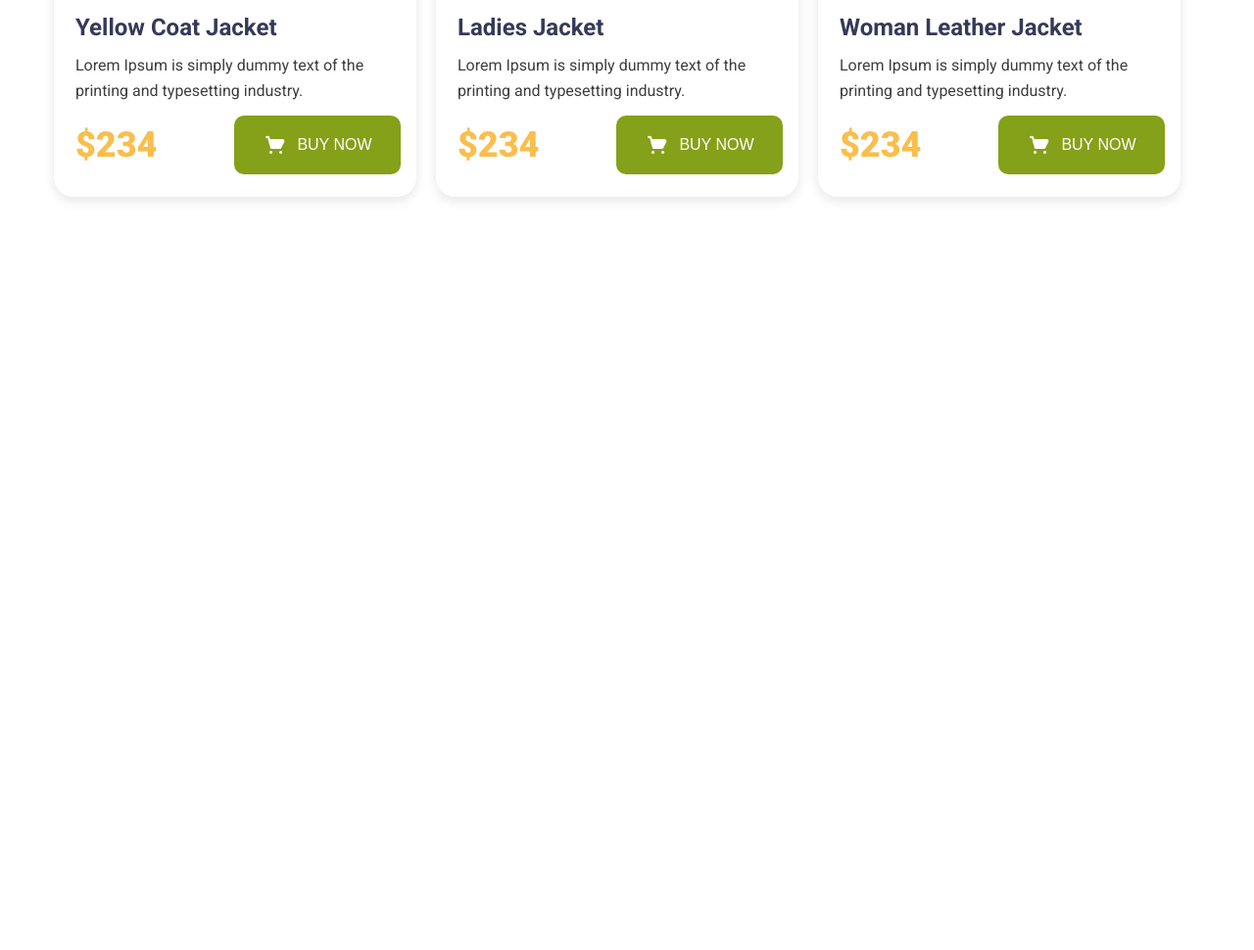
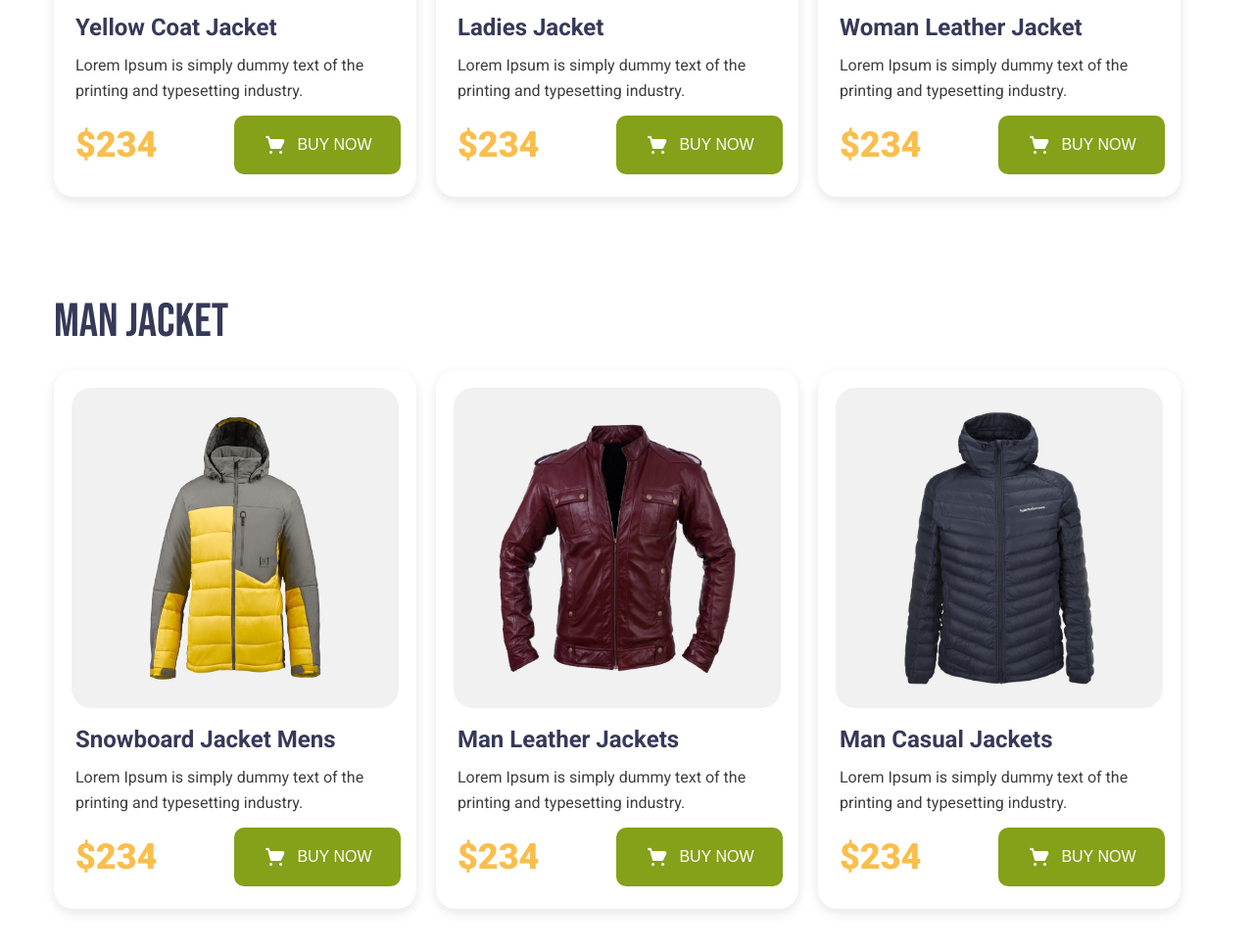
Before and after one commit to marufmahin/Tools-Assignment-Genz, a plain HTML site: page index.html in a window 1280 px wide. Shown: the part 1191-2161 px from the top of the page at 98% size. Before the commit the page ends 1491 px from the top, so only its background shows below. Drawn offline with Linux system fonts and the light colour scheme.

Commit message:
Man Jacket Section Added

```diff
--- a/index.html
+++ b/index.html
@@ -61,7 +61,7 @@
     <main>
 
         <!-- Women Jacket -->
-         <section class="Women-section">
+         <section class="Woman-section">
             <h3 class="bebas-neue-regular W-J-Title">W0Man Jacket</h3>
 
             <div class="All-card">
@@ -114,6 +114,63 @@
                 </div>
 
             </div>
+         </section>
+
+         <!-- Man Jackets -->
+
+          <section class="Man-section">
+            <h3 class="bebas-neue-regular W-J-Title">Man Jacket</h3>
+
+            <div class="All-card">
+
+                <div class="card">
+                    <div class="img-div">
+                        <img class="fourth-img" src="/images/jacket-4.png" alt="">
+                    </div>
+                    <h4 class="jacket">Snowboard Jacket Mens </h4>
+
+                    <p class="jacket-des">Lorem Ipsum is simply dummy text of the
+                     printing and typesetting industry.</p>
+
+                     <div class="buy">
+                        <h3>$234</h3>
+                        <button class="btn-primary"><img src="icons/shopping-cart 1.png" alt="" class="btn-img">BUY NOW</button>
+                     </div>
+                </div>
+
+                <div class="card">
+                    <div class="img-div">
+                        <img class="fifth-img" src="/images/jacket-5.png" alt="">
+                    </div>
+                    <h4 class="jacket" >Man Leather Jackets </h4>
+
+                    <p class="jacket-des">Lorem Ipsum is simply dummy text of the
+                     printing and typesetting industry.</p>
+
+                     <div class="buy">
+                        <h3>$234</h3>
+                        <button class="btn-primary"><img src="icons/shopping-cart 1.png" alt="" class="btn-img">BUY NOW</button>
+                     </div>
+
+                </div>
+
+                <div class="card">
+                    <div class="img-div">
+                        <img class="sixth-img" src="/images/jacket-6.png" alt="">
+                    </div>
+                    <h4 class="jacket">Man Casual Jackets</h4>
+
+                    <p class="jacket-des">Lorem Ipsum is simply dummy text of the
+                     printing and typesetting industry.</p>
+
+                     <div class="buy">
+                        <h3>$234</h3>
+                        <button class="btn-primary"><img src="icons/shopping-cart 1.png" alt="" class="btn-img">BUY NOW</button>
+                     </div>
+
+                </div>
+
+            </div>
 
          </section>
 
--- a/styles/style.css
+++ b/styles/style.css
@@ -144,7 +144,7 @@ nav{
 
 /* Women Jacket */
 
-.Women-section{
+.Woman-section{
     max-width: 1170px;
     margin-left: auto;
     margin-right: auto;
@@ -229,3 +229,27 @@ nav{
     width: 210px;
     height: 257px;
 }
+
+/* Man Jacket */
+
+.Man-section{
+     max-width: 1170px;
+    margin-left: auto;
+    margin-right: auto;
+    margin-bottom: 130px;
+}
+
+.fourth-img{
+    width: 222px;
+    height: 270px;
+}
+
+.fifth-img{
+    width: 243px;
+    height: 256px;
+}
+
+.sixth-img{
+    width: 270px;
+    height: 280px;
+}
```
